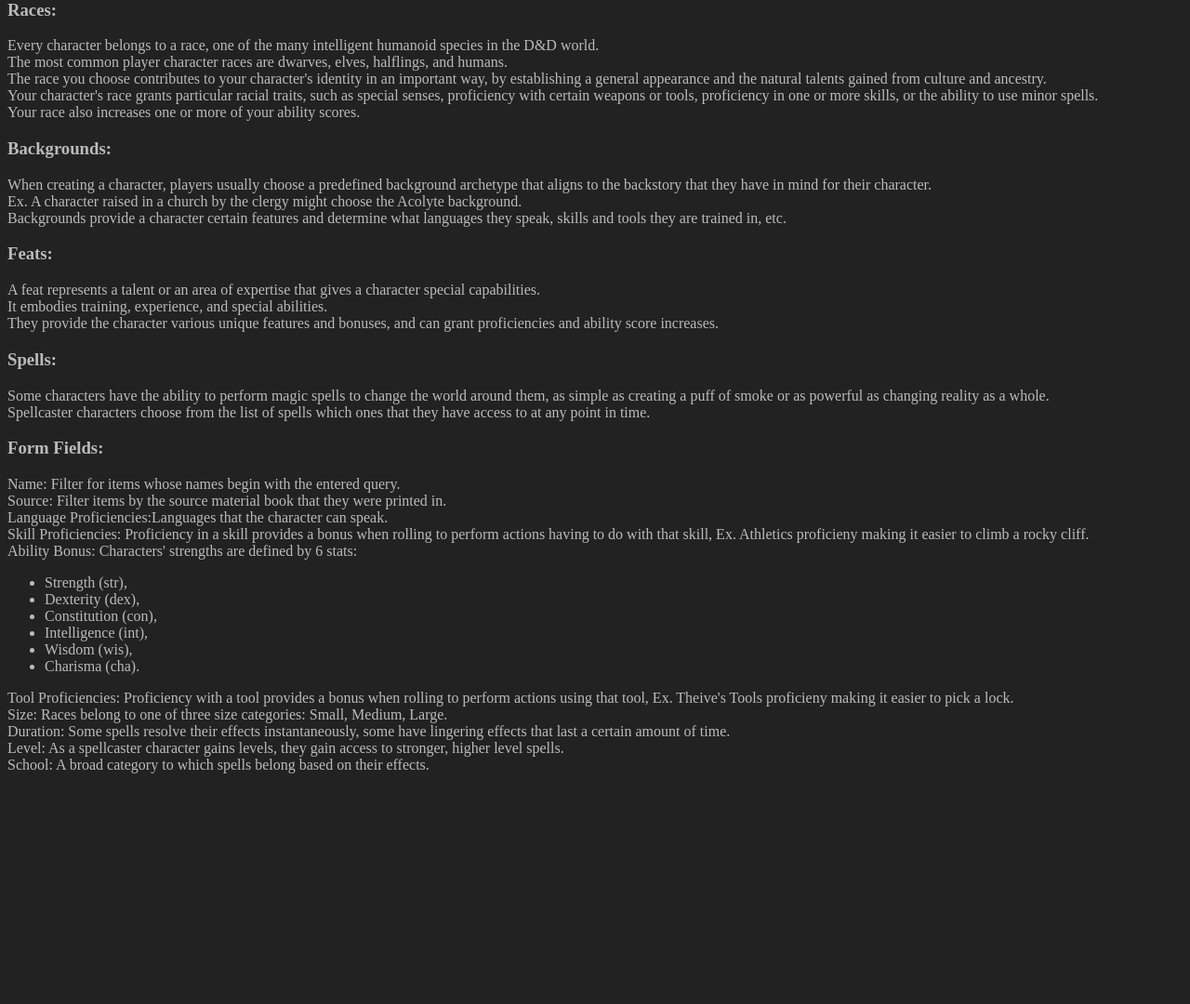
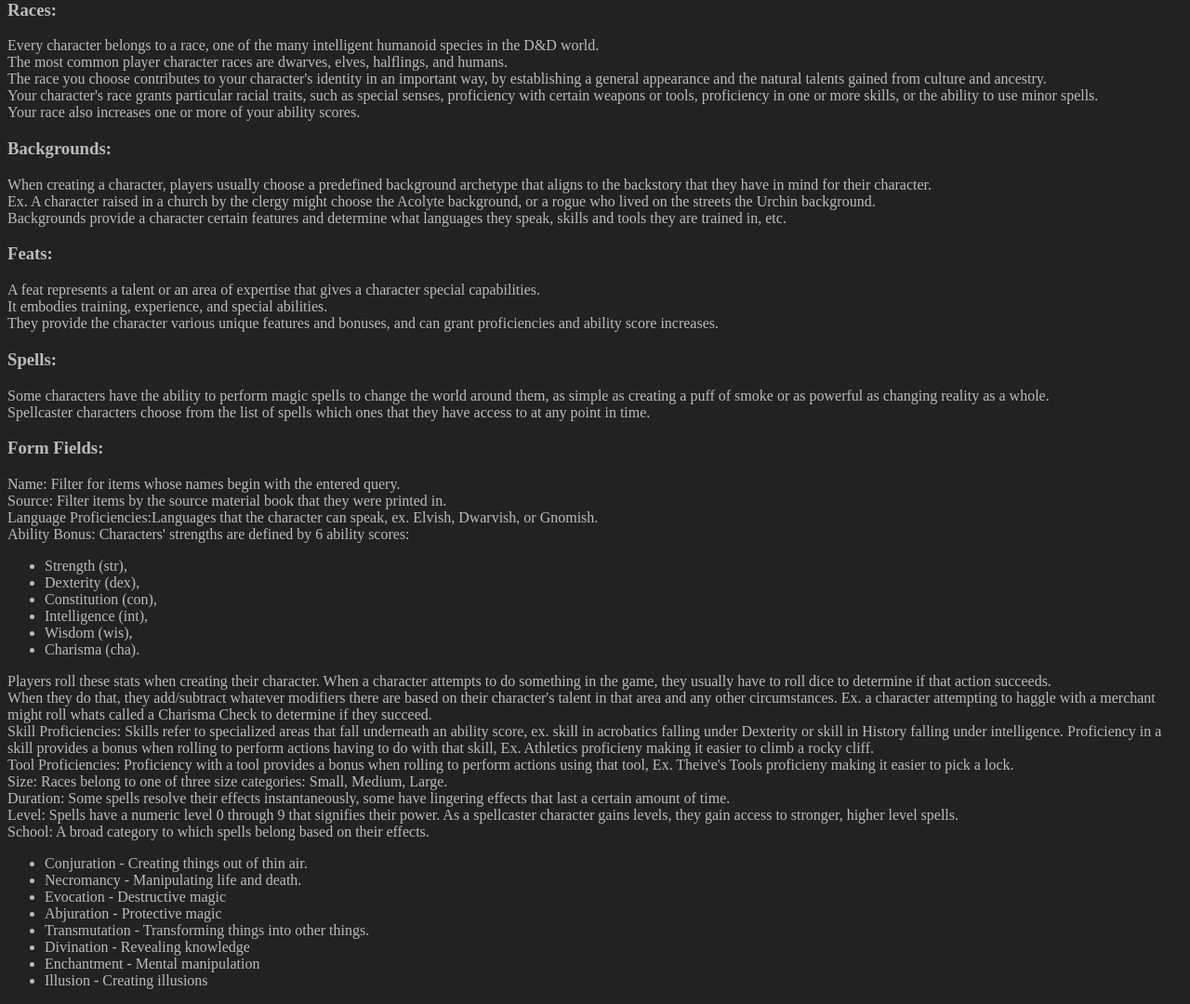
Before and after one commit to josephworkoff/5eTools-Data-Tool, a Flask app: page /info in a window 1280 px wide. Shown: the part 189-1269 px from the top of the page at 93% size. Before the commit the page ends 1021 px from the top, so only its background shows below. Run offline with Flask 2, Linux system fonts and the light colour scheme.

Commit message:
Info page

```diff
--- a/app/templates/index.html
+++ b/app/templates/index.html
@@ -9,7 +9,7 @@
     <body class="body">
         <div class="row">
             <div class="column left">
-                <h1>5eTools Data Tool</h1>
+                <h1><a href="/info">5eTools Data Tool</a></h1>
 
                 <div id="categoryButtons"></div>
 
--- a/app/templates/info.html
+++ b/app/templates/info.html
@@ -14,6 +14,7 @@
             This program scrapes data contained in JSON files in 5eTools' backend /data directory and allows the user to browse through it. <br>
             A brief explanation of the game itself can be found here (https://dnd.wizards.com/basics-play).<br>
             This program provides an interface for browsing the game's character Races, Backgrounds, Feats, and Spells.<br>
+
         </div>
 
         <h3>Races:</h3>
@@ -28,7 +29,7 @@
         <h3>Backgrounds:</h3>
         <div>
             When creating a character, players usually choose a predefined background archetype that aligns to the backstory that they have in mind for their character.<br>
-            Ex. A character raised in a church by the clergy might choose the Acolyte background. <br>
+            Ex. A character raised in a church by the clergy might choose the Acolyte background, or a rogue who lived on the streets the Urchin background.<br>
             Backgrounds provide a character certain features and determine what languages they speak, skills and tools they are trained in, etc.<br>
         </div>
 
@@ -48,9 +49,8 @@
         <h3>Form Fields:</h3>
         Name: Filter for items whose names begin with the entered query.<br>
         Source: Filter items by the source material book that they were printed in.<br>
-        Language Proficiencies:Languages that the character can speak.<br>
-        Skill Proficiencies: Proficiency in a skill provides a bonus when rolling to perform actions having to do with that skill, Ex. Athletics proficieny making it easier to climb a rocky cliff.<br>
-        Ability Bonus: Characters' strengths are defined by 6 stats:
+        Language Proficiencies:Languages that the character can speak, ex. Elvish, Dwarvish, or Gnomish.<br>
+        Ability Bonus: Characters' strengths are defined by 6 ability scores:
         <ul>
             <li>Strength (str), </li>
             <li>Dexterity (dex), </li>
@@ -59,12 +59,26 @@
             <li>Wisdom (wis),</li>
             <li>Charisma (cha).</li>
         </ul>
-
+        Players roll these stats when creating their character. When a character attempts to do something in the game, they usually have to roll dice to determine if that action succeeds. <br>
+        When they do that, they add/subtract whatever modifiers there are based on their character's talent in that area and any other circumstances.
+        Ex. a character attempting to haggle with a merchant might roll whats called a Charisma Check to determine if they succeed. <br>
+        Skill Proficiencies: Skills refer to specialized areas that fall underneath an ability score, ex. skill in acrobatics falling under Dexterity or skill in History falling under intelligence.
+        Proficiency in a skill provides a bonus when rolling to perform actions having to do with that skill, Ex. Athletics proficieny making it easier to climb a rocky cliff.<br>
         Tool Proficiencies: Proficiency with a tool provides a bonus when rolling to perform actions using that tool, Ex. Theive's Tools proficieny making it easier to pick a lock.<br>
         Size: Races belong to one of three size categories: Small, Medium, Large. <br>
         Duration: Some spells resolve their effects instantaneously, some have lingering effects that last a certain amount of time.<br>
-        Level: As a spellcaster character gains levels, they gain access to stronger, higher level spells. <br>
-        School: A broad category to which spells belong based on their effects.<br>
+        Level: Spells have a numeric level 0 through 9 that signifies their power. As a spellcaster character gains levels, they gain access to stronger, higher level spells. <br>
+        School: A broad category to which spells belong based on their effects.
+        <ul>
+            <li>Conjuration - Creating things out of thin air.</li>
+            <li>Necromancy - Manipulating life and death.</li>
+            <li>Evocation - Destructive magic</li>
+            <li>Abjuration - Protective magic</li>
+            <li>Transmutation - Transforming things into other things.</li>
+            <li>Divination - Revealing knowledge</li>
+            <li>Enchantment - Mental manipulation</li>
+            <li>Illusion - Creating illusions</li>
+        </ul>
 
     </body>
 
```
